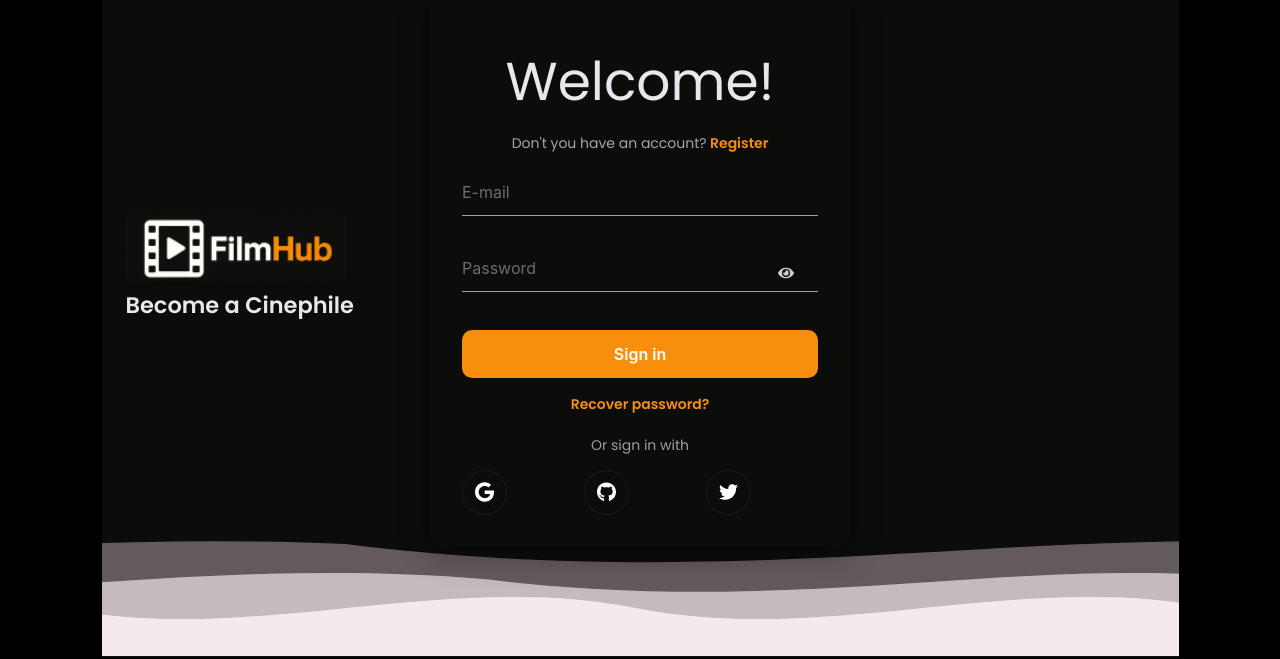
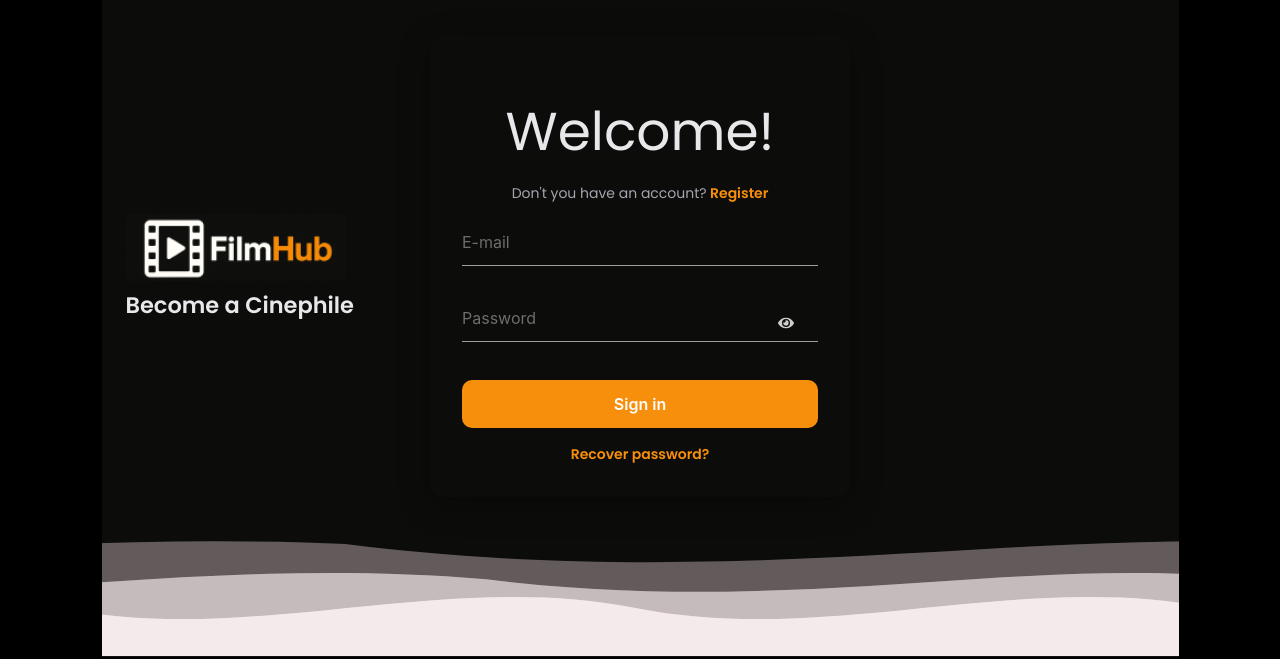
Before and after one commit to Juanpa0108/FilmHub-UI, a React (Vite) app in the folder FilmHub/: page /login in a window 1280 px wide. Shown: the part 144-803 px from the top of the page. Built offline with nearby package versions, Linux system fonts and the light colour scheme; no server answers.

Commit message:
Iconos removidos login

```diff
--- a/FilmHub/src/screens/loginScreen/login.css
+++ b/FilmHub/src/screens/loginScreen/login.css
@@ -250,21 +250,6 @@ h2 {
   width: 100%;
 }
 
-.google {
-  background: #db4437;
-  color: white;
-}
-
-.github {
-  background: #0f0f14;
-  color: white;
-}
-
-.twitter {
-  background: #1da1f2;
-  color: white;
-}
-
 .icon-btn:hover {
   transform: translateY(-2px);
   filter: brightness(1.1);
--- a/FilmHub/src/screens/loginScreen/login.tsx
+++ b/FilmHub/src/screens/loginScreen/login.tsx
@@ -219,21 +219,7 @@ const Login: React.FC = () => {
             </p>
           </div>
 
-          {/* Social login options */}
-          <div className="social-login">
-            <p>Or sign in with</p>
-            <div className="social-icons" role="group" aria-label="Social sign-in">
-              <button className="icon-btn google" type="button" aria-label="Sign in with Google">
-                <FaGoogle />
-              </button>
-              <button className="icon-btn github" type="button" aria-label="Sign in with GitHub">
-                <FaGithub />
-              </button>
-              <button className="icon-btn twitter" type="button" aria-label="Sign in with Twitter/X">
-                <FaTwitter />
-              </button>
-            </div>
-          </div>
+
         </div>
       </div>
     </div>
```
